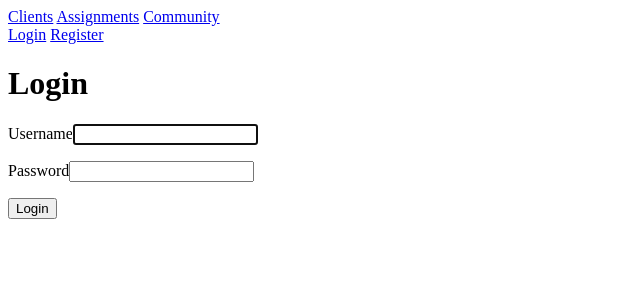
After one commit to InTouch-Val/INtouch, a Django app: page /login/ in a window 1280 px wide. The commit adds this page. Shown: the top 300 px of the page, without its empty margins (0-640 px from the left). Run offline with Django 4.2, Linux system fonts and the light colour scheme.

Commit message:
Добавлена авторизация и аутентификация пользователей

```diff
--- a/INtouch/settings.py
+++ b/INtouch/settings.py
@@ -122,4 +122,7 @@ STATIC_URL = 'static/'
 # https://docs.djangoproject.com/en/4.2/ref/settings/#default-auto-field
 
 DEFAULT_AUTO_FIELD = 'django.db.models.BigAutoField'
+
 AUTH_USER_MODEL = 'main.User'
+
+LOGIN_REDIRECT_URL = '/'
--- a/main/models.py
+++ b/main/models.py
@@ -3,9 +3,14 @@ from django.db import models
 
 
 class User(AbstractUser):
+    USER_TYPE = (
+        ('doctor', 'Doctor'),
+        ('client', 'Client'),
+    )
     birth_date = models.DateField(null=True)
     update_date = models.DateField(auto_now=True)
     profile = models.TextField()
+    user_type = models.CharField(max_length=100, choices=USER_TYPE, default='doctor')
 
 
 class Doctor(models.Model):
--- a/main/templates/main/base.html
+++ b/main/templates/main/base.html
@@ -5,8 +5,21 @@
     <title>Title</title>
 </head>
 <body>
+<div>
     <a href="{% url 'clients' %}">Clients</a>
     <a href="{% url 'library' %}">Assignments</a>
+    <a href="{% url 'community' %}">Community</a>
+</div>
+<div>
+    {% if request.user.is_authenticated %}
+        <a href="{% url 'logout' %}">Logout</a>
+        <a href="">{{ request.user }}</a>
+    {% else %}
+        <a href="{% url 'login' %}">Login</a>
+        <a href="{% url 'register' %}">Register</a>
+    {% endif %}
+</div>
+
     {% block content %}{% endblock %}
 </body>
 </html>
--- /dev/null
+++ b/main/templates/main/login.html
@@ -0,0 +1,14 @@
+{% extends 'main/base.html' %}
+
+{% block content %}
+<h1>Login</h1>
+<form method="post">
+    {% csrf_token %}
+    <div class="form-error">{{ form.non_fields_errors }}</div>
+    {% for f in form %}
+        <p><label class="form-label" for="{{ f.id_for_label }}">{{ f.label }}</label>{{ f }}</p>
+        <div class="form-error">{{ f.errors }}</div>
+    {% endfor %}
+    <button type="submit">Login</button>
+</form>
+{% endblock %}
--- a/main/urls.py
+++ b/main/urls.py
@@ -8,4 +8,8 @@ urlpatterns = [
     path('library/', AssignmentsLibrary.as_view(), name='library'),
     path('favorites/', AssignmentsFavorites.as_view(), name='favorites'),
     path('trash/', AssignmentsTrash.as_view(), name='trash'),
+    path('community/', Community.as_view(), name='community'),
+    path('login/', LoginUser.as_view(), name='login'),
+    path('logout/', logout_user, name='logout'),
+    path('register/', RegisterUser.as_view(), name='register'),
 ]
--- a/main/views.py
+++ b/main/views.py
@@ -1,8 +1,13 @@
+from django.contrib.auth import login, logout
+from django.contrib.auth.forms import AuthenticationForm
+from django.contrib.auth.views import LoginView
 from django.db.models import Q
 from django.shortcuts import render, redirect
-from django.views.generic import ListView
+from django.urls import reverse_lazy
+from django.views.generic import ListView, CreateView
 
 from .models import *
+from .forms import *
 
 
 def index(request):
@@ -47,3 +52,38 @@ class AssignmentsTrash(ListView):
     def get_queryset(self):
         queryset = Assignment.objects.filter(Q(author__user__pk=self.request.user.pk) & Q(category='trash'))
         return queryset
+
+
+class Community(ListView):
+    model = User
+    template_name = 'main/community.html'
+    context_object_name = 'users'
+
+    def get_queryset(self):
+        queryset = User.objects.exclude(username=self.request.user.username)
+        return queryset
+
+
+class RegisterUser(CreateView):
+    form_class = RegisterUserForm
+    template_name = 'main/register.html'
+    success_url = reverse_lazy('login')
+
+    def form_valid(self, form):
+        user = form.save()
+        if user.user_type == 'doctor':
+            Doctor.objects.create(user=user)
+        else:
+            Client.objects.create(user=user)
+        login(self.request, user)
+        return redirect('index')
+
+
+class LoginUser(LoginView):
+    form_class = AuthenticationForm
+    template_name = 'main/login.html'
+
+
+def logout_user(request):
+    logout(request)
+    return redirect('login')
```
Also changed, not shown: main/forms.py (+8 -1 lines), main/templates/main/community.html (added, +8 -0 lines), main/templates/main/register.html (added, +13 -0 lines), db.sqlite3, main/migrations/0002_user_user_type.py (added).
